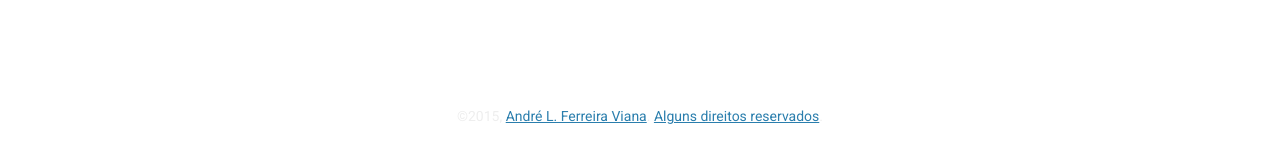
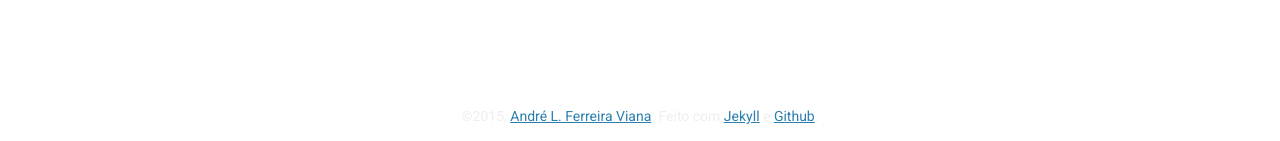
Before and after one commit to dehviana/dehviana.github.io, a Jekyll site: the page built from sobre.md, in a window 1280 px wide. Shown: the part 1434-1575 px from the top of the page. Built offline with Jekyll 4.4.1, drawn with Linux system fonts in a browser that asks for light colours; some web fonts are replaced.

Commit message:
alts no footer e header

```diff
--- a/_layouts/page.html
+++ b/_layouts/page.html
@@ -17,5 +17,5 @@
 </div>
 </div>
 <footer class="clean" style="background-image: url({{ site.cover }}); background-position: bottom; height: 60px;" data-stellar-background-ratio="0.5" data-stellar-horizontal-offset="50" data-stellar-vertical-offset="50">
-	<p class="copyright">&copy;{{ site.time | date: "%Y" }}, <a href="{{ site.copyright.url }}" target="_blank">{{ site.copyright.author }}</a>. <a href="{{ site.copyright.type_url }}" target="_blank">{{ site.copyright.type_title }}</a>.</p>
+	<p class="copyright">&copy;{{ site.time | date: "%Y" }}, <a href="{{ site.copyright.url }}" target="_blank">{{ site.copyright.author }}</a>. Feito com <a href="http://jekyllrb.com/" target="_blank">Jekyll</a> e <a href="http://github.com/" target="_blank">Github</a>.</p>
 </footer>
--- a/_layouts/post.html
+++ b/_layouts/post.html
@@ -68,6 +68,6 @@
 			{% endif %}
 		</a>
 	</div>
-	<p class="copyright">&copy;{{ site.time | date: "%Y" }}, <a href="{{ site.copyright.url }}" target="_blank">{{ site.copyright.author }}</a>. <a href="{{ site.copyright.type_url }}" target="_blank">{{ site.copyright.type_title }}</a>.</p>
+	<p class="copyright">&copy;{{ site.time | date: "%Y" }}, <a href="{{ site.copyright.url }}" target="_blank">{{ site.copyright.author }}</a>. Feito com <a href="http://jekyllrb.com/" target="_blank">Jekyll</a> e <a href="http://github.com/" target="_blank">Github</a>.</p>
 </footer>
 <script src="/assets/js/smooth-scroll.js"></script>
```
